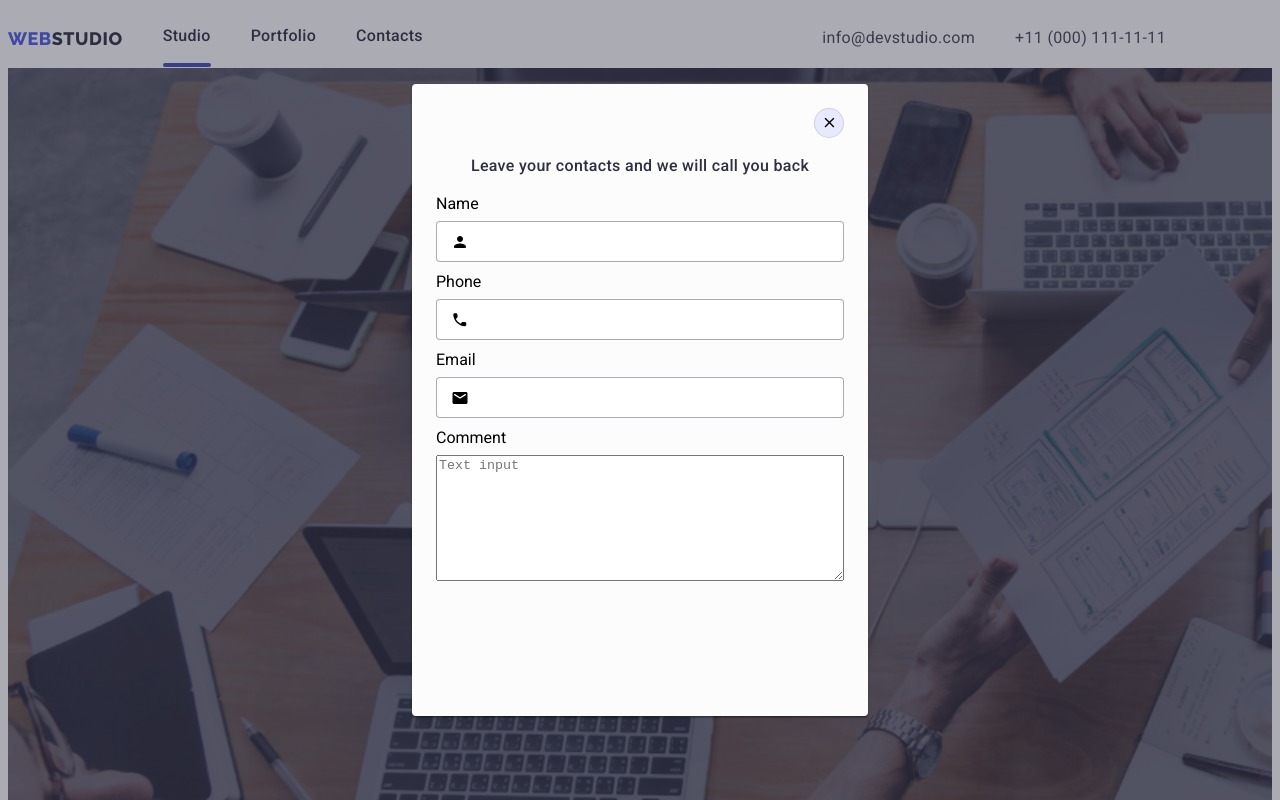
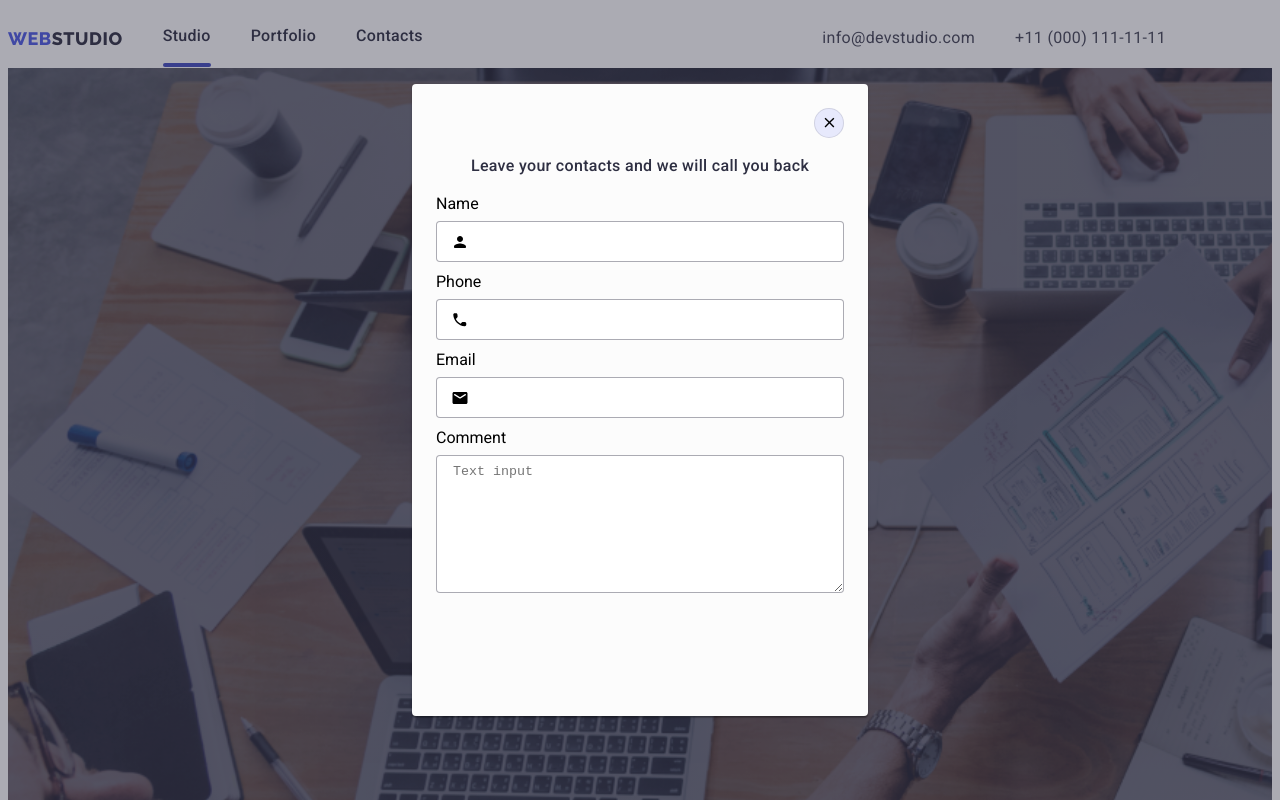
Before and after one commit to aristotlelavayna/goit-markup-hw-06, a plain HTML site: page index.html in a window 1280 px wide. Both pictures are taken after a click on the button "Order Service". Shown: the top 800 px of the page. Drawn offline with Linux system fonts and the light colour scheme.

Commit message:
comment css update

```diff
--- a/css/styles.css
+++ b/css/styles.css
@@ -252,6 +252,16 @@ h1 {
 .service-icon use:focus {
     fill: var(--IRIS);
 }
+
+.service-input-textarea {
+    border: 1px solid var(--NAVY-BLUE-MODAL);
+    border-radius: 4px;
+    transition: 250ms;
+    transition-property: color, border-color, background-color;
+    transition-timing-function: cubic-bezier(0.4, 0, 0.2, 1);
+    padding: 8px 16px;
+}
+
 /* -=end of form section=- */
 /* end of hero section */
 
```
